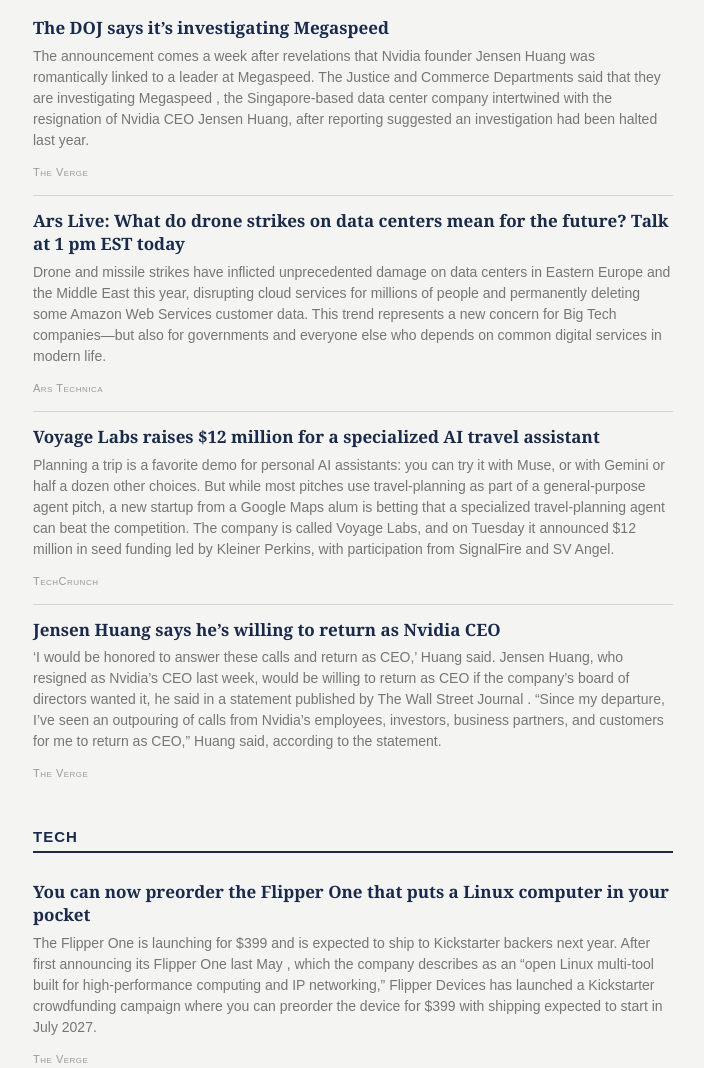
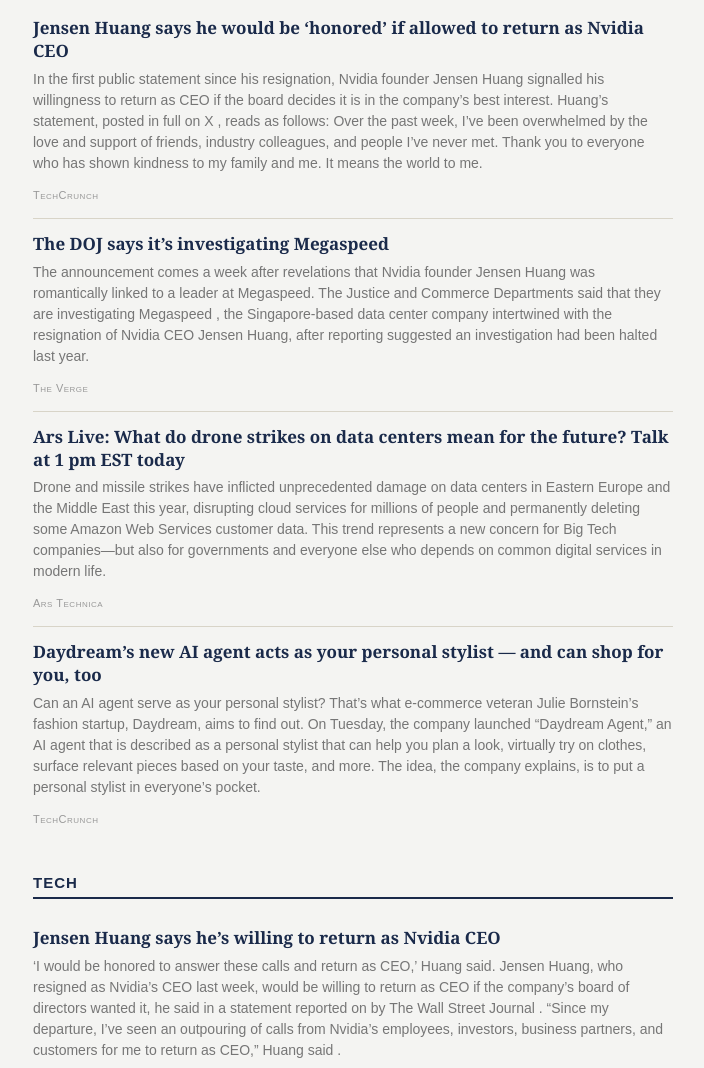
Before and after one commit to WilliamGitty/bc-daily-briefing, a plain HTML site: page index.html in a window 1280 px wide. Shown: the part 1101-2169 px from the top of the page, without its empty margins (287-991 px from the left). Drawn offline with Linux system fonts and the light colour scheme.

Commit message:
Automated daily rebuild

```diff
--- a/index.html
+++ b/index.html
@@ -127,7 +127,7 @@
 <body>
   <div class="masthead">
     <h1>Blenheim Chalcot Daily Tech Briefing</h1>
-    <span class="date">Tuesday, 17 November 2026, Updated as of 16:29 GMT</span>
+    <span class="date">Tuesday, 17 November 2026, Updated as of 16:53 GMT</span>
   </div>
   <p class="intro">All stories below were published within the last 24 hours, pulled directly from source RSS feeds. Where a section has no qualifying story, that is stated explicitly.</p>
   <main>
@@ -161,6 +161,11 @@
       <section class="section">
         <h2>AI</h2>
         <article class="story">
+          <a class="headline" href="https://techcrunch.com/2026/11/17/jensen-huang-says-he-would-be-honored-if-allowed-to-return-as-nvidia-ceo/" target="_blank" rel="noopener">Jensen Huang says he would be ‘honored’ if allowed to return as Nvidia CEO</a>
+          <p class="summary">In the first public statement since his resignation, Nvidia founder Jensen Huang signalled his willingness to return as CEO if the board decides it is in the company’s best interest. Huang’s statement, posted in full on X , reads as follows: Over the past week, I’ve been overwhelmed by the love and support of friends, industry colleagues, and people I’ve never met. Thank you to everyone who has shown kindness to my family and me. It means the world to me.</p>
+          <span class="source"><a href="https://techcrunch.com/2026/11/17/jensen-huang-says-he-would-be-honored-if-allowed-to-return-as-nvidia-ceo/" target="_blank" rel="noopener">TechCrunch</a></span>
+        </article>
+        <article class="story">
           <a class="headline" href="https://www.theverge.com/policy/1035410/doj-megaspeed-nvidia-investigation-update" target="_blank" rel="noopener">The DOJ says it’s investigating Megaspeed</a>
           <p class="summary">The announcement comes a week after revelations that Nvidia founder Jensen Huang was romantically linked to a leader at Megaspeed.﻿ The Justice and Commerce Departments said that they are investigating Megaspeed , the Singapore-based data center company intertwined with the resignation of Nvidia CEO Jensen Huang, after reporting suggested an investigation had been halted last year.</p>
           <span class="source"><a href="https://www.theverge.com/policy/1035410/doj-megaspeed-nvidia-investigation-update" target="_blank" rel="noopener">The Verge</a></span>
@@ -171,22 +176,17 @@
           <span class="source"><a href="https://arstechnica.com/gadgets/2026/11/ars-live-can-the-cloud-survive-drone-strikes-on-data-centers/" target="_blank" rel="noopener">Ars Technica</a></span>
         </article>
         <article class="story">
-          <a class="headline" href="https://techcrunch.com/2026/11/17/voyage-labs-raises-12-million-for-a-specialized-ai-travel-assistant/" target="_blank" rel="noopener">Voyage Labs raises $12 million for a specialized AI travel assistant</a>
-          <p class="summary">Planning a trip is a favorite demo for personal AI assistants: you can try it with Muse, or with Gemini or half a dozen other choices. But while most pitches use travel-planning as part of a general-purpose agent pitch, a new startup from a Google Maps alum is betting that a specialized travel-planning agent can beat the competition. The company is called Voyage Labs, and on Tuesday it announced $12 million in seed funding led by Kleiner Perkins, with participation from SignalFire and SV Angel.</p>
-          <span class="source"><a href="https://techcrunch.com/2026/11/17/voyage-labs-raises-12-million-for-a-specialized-ai-travel-assistant/" target="_blank" rel="noopener">TechCrunch</a></span>
-        </article>
-        <article class="story">
-          <a class="headline" href="https://www.theverge.com/tech/1035420/jensen-huang-nvidia-return-as-ceo-statement" target="_blank" rel="noopener">Jensen Huang says he’s willing to return as Nvidia CEO</a>
-          <p class="summary">‘I would be honored to answer these calls and return as CEO,’ Huang said. Jensen Huang, who resigned as Nvidia’s CEO last week, would be willing to return as CEO if the company’s board of directors wanted it, he said in a statement published by The Wall Street Journal . “Since my departure, I’ve seen an outpouring of calls from Nvidia’s employees, investors, business partners, and customers for me to return as CEO,” Huang said, according to the statement.</p>
-          <span class="source"><a href="https://www.theverge.com/tech/1035420/jensen-huang-nvidia-return-as-ceo-statement" target="_blank" rel="noopener">The Verge</a></span>
+          <a class="headline" href="https://techcrunch.com/2026/11/17/daydreams-new-ai-agent-acts-as-your-personal-stylist-and-can-shop-for-you-too/" target="_blank" rel="noopener">Daydream’s new AI agent acts as your personal stylist — and can shop for you, too</a>
+          <p class="summary">Can an AI agent serve as your personal stylist? That’s what e-commerce veteran Julie Bornstein’s fashion startup, Daydream, aims to find out. On Tuesday, the company launched “Daydream Agent,” an AI agent that is described as a personal stylist that can help you plan a look, virtually try on clothes, surface relevant pieces based on your taste, and more. The idea, the company explains, is to put a personal stylist in everyone’s pocket.</p>
+          <span class="source"><a href="https://techcrunch.com/2026/11/17/daydreams-new-ai-agent-acts-as-your-personal-stylist-and-can-shop-for-you-too/" target="_blank" rel="noopener">TechCrunch</a></span>
         </article>
       </section>
       <section class="section">
         <h2>Tech</h2>
         <article class="story">
-          <a class="headline" href="https://www.theverge.com/tech/1034392/flipper-devices-one-zero-pocket-linux-computer-multi-tool-preorder-kickstarte" target="_blank" rel="noopener">You can now preorder the Flipper One that puts a Linux computer in your pocket</a>
-          <p class="summary">The Flipper One is launching for $399 and is expected to ship to Kickstarter backers next year.﻿ After first announcing its Flipper One last May , which the company describes as an “open Linux multi-tool built for high-performance computing and IP networking,” Flipper Devices has launched a Kickstarter crowdfunding campaign where you can preorder the device for $399 with shipping expected to start in July 2027.</p>
-          <span class="source"><a href="https://www.theverge.com/tech/1034392/flipper-devices-one-zero-pocket-linux-computer-multi-tool-preorder-kickstarte" target="_blank" rel="noopener">The Verge</a></span>
+          <a class="headline" href="https://www.theverge.com/tech/1035420/jensen-huang-nvidia-return-as-ceo-statement" target="_blank" rel="noopener">Jensen Huang says he’s willing to return as Nvidia CEO</a>
+          <p class="summary">‘I would be honored to answer these calls and return as CEO,’ Huang said. Jensen Huang, who resigned as Nvidia’s CEO last week, would be willing to return as CEO if the company’s board of directors wanted it, he said in a statement reported on by The Wall Street Journal . “Since my departure, I’ve seen an outpouring of calls from Nvidia’s employees, investors, business partners, and customers for me to return as CEO,” Huang said .</p>
+          <span class="source"><a href="https://www.theverge.com/tech/1035420/jensen-huang-nvidia-return-as-ceo-statement" target="_blank" rel="noopener">The Verge</a></span>
         </article>
         <article class="story">
           <a class="headline" href="https://arstechnica.com/tech-policy/2026/11/house-democrats-promise-a-us-return-to-global-climate-talks/" target="_blank" rel="noopener">House Democrats promise a US return to global climate talks</a>
@@ -199,9 +199,9 @@
           <span class="source"><a href="https://www.bbc.co.uk/news/articles/cwq6e2qgvmlgo?at_medium=RSS&amp;at_campaign=rss" target="_blank" rel="noopener">BBC News</a></span>
         </article>
         <article class="story">
-          <a class="headline" href="https://www.theverge.com/tech/1035258/trmnl-e-ink-spectra-6-frame-dashboard-display-poster-photos" target="_blank" rel="noopener">This E Ink photo frame can double as your family’s digital dashboard</a>
-          <p class="summary">Trmnl’s latest digital dashboard features a large color E Ink screen to display photos and artwork.﻿ Trmnl, a company best known for its highly customizable E Ink dashboards that can function as anything from a desktop calendar to a stock tracker, has introduced a new display that’s also well suited for showing artwork and photos.</p>
-          <span class="source"><a href="https://www.theverge.com/tech/1035258/trmnl-e-ink-spectra-6-frame-dashboard-display-poster-photos" target="_blank" rel="noopener">The Verge</a></span>
+          <a class="headline" href="https://www.theverge.com/tech/1034392/flipper-devices-one-zero-pocket-linux-computer-multi-tool-preorder-kickstarte" target="_blank" rel="noopener">You can now preorder the Flipper One that puts a Linux computer in your pocket</a>
+          <p class="summary">The Flipper One is launching for $399 and is expected to ship to Kickstarter backers next year.﻿ After first announcing its Flipper One last May , which the company describes as an “open Linux multi-tool built for high-performance computing and IP networking,” Flipper Devices has launched a Kickstarter crowdfunding campaign where you can preorder the device for $399 with shipping expected to start in July 2027.</p>
+          <span class="source"><a href="https://www.theverge.com/tech/1034392/flipper-devices-one-zero-pocket-linux-computer-multi-tool-preorder-kickstarte" target="_blank" rel="noopener">The Verge</a></span>
         </article>
       </section>
       <section class="section">
@@ -228,7 +228,7 @@
         <h2>Startups &amp; Venture Capital</h2>
         <article class="story">
           <a class="headline" href="https://sifted.eu/articles/the-family-oussama-ammar-sentenced-prison/" target="_blank" rel="noopener">The Family cofounder sentenced to 16 months in prison</a>
-          <p class="summary">Oussama Ammar, cofounder of French startup accelerator The Family , has been sentenced to 16 months in prison by a London court after breaching orders freezing his assets and making false statements about his finances.</p>
+          <p class="summary">Oussama Ammar , cofounder of French startup accelerator The Family , has been sentenced to 16 months in prison by a London court after breaching orders freezing his assets and making false statements about his finances.</p>
           <span class="source"><a href="https://sifted.eu/articles/the-family-oussama-ammar-sentenced-prison/" target="_blank" rel="noopener">Sifted</a></span>
         </article>
         <article class="story">
```
